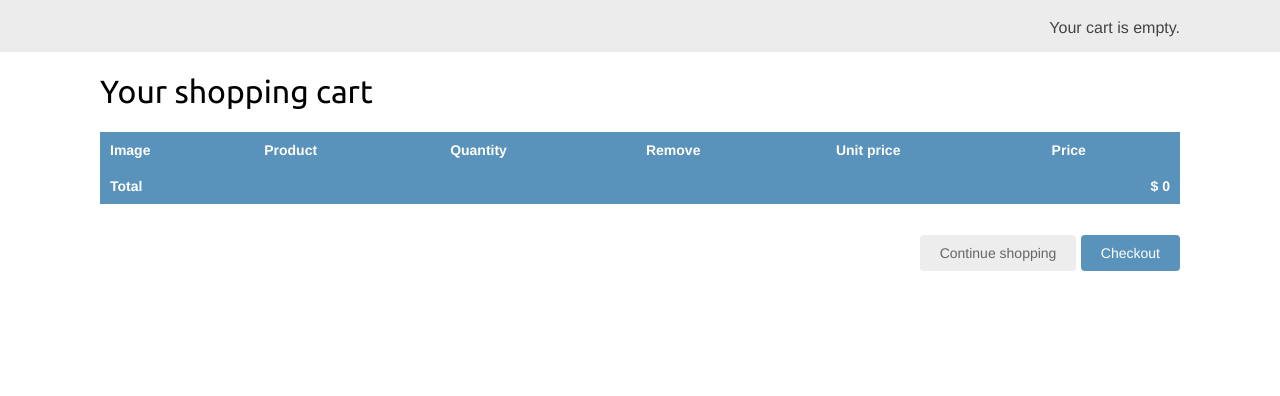
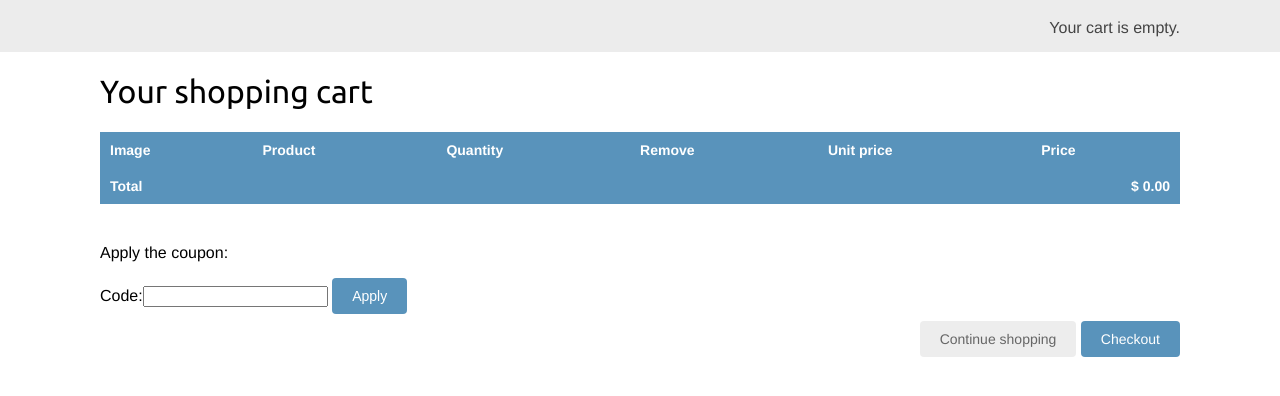
Before and after one commit to erobakiewicz/OnlineShop_Django3, a Django app: page /cart/ in a window 1280 px wide. Shown: the part 46-442 px from the top of the page. Run offline with Django 3.2, Linux system fonts and the light colour scheme; parts of the project's set-up code (start-up, migrations or seed data) failed here and were passed over.

Commit message:
coupon app implemented

```diff
--- a/OnlineShop_Django3/urls.py
+++ b/OnlineShop_Django3/urls.py
@@ -23,6 +23,7 @@ urlpatterns = [
     path('cart/', include('cart.urls', namespace='cart')),
     path('orders/', include('orders.urls', namespace='orders')),
     path('payment/', include('payments.urls', namespace='payment')),
+    path('coupons/', include('coupons.urls', namespace='coupons')),
     path('', include('shop.urls', namespace='shop')),
 
 ]
--- a/cart/cart.py
+++ b/cart/cart.py
@@ -2,6 +2,7 @@ from decimal import Decimal
 
 from django.conf import settings
 
+from coupons.models import Coupon
 from shop.models import Product
 
 
@@ -10,7 +11,6 @@ class Cart(object):
     def __init__(self, request):
         """
         Initialize the cart.
-        :param request:
         """
         self.session = request.session
         cart = self.session.get(settings.CART_SESSION_ID)
@@ -18,14 +18,34 @@ class Cart(object):
             # save an empty cart in the session
             cart = self.session[settings.CART_SESSION_ID] = {}
         self.cart = cart
+        # store the current coupon id
+        self.coupon_id = self.session.get('coupon_id')
+
+    def __iter__(self):
+        """
+        Iterate over the items in the cart and get the products from the database.
+        """
+        product_ids = self.cart.keys()
+        # get the product objects and add them to the cart
+        products = Product.objects.filter(id__in=product_ids)
+        cart = self.cart.copy()
+        for product in products:
+            cart[str(product.id)]['product'] = product
+
+        for item in cart.values():
+            item['price'] = Decimal(item['price'])
+            item['total_price'] = item['price'] * item['quantity']
+            yield item
+
+    def __len__(self):
+        """
+        Count all items in the cart.
+        """
+        return sum(item['quantity'] for item in self.cart.values())
 
     def add(self, product, quantity=1, override_quantity=False):
         """
         Add a product to the cart or update its quantity.
-        :param product:
-        :param quantity:
-        :param override_quantity:
-        :return:
         """
         product_id = str(product.id)
         if product_id not in self.cart:
@@ -44,37 +64,11 @@ class Cart(object):
     def remove(self, product):
         """
         Remove a product from the cart.
-        :param product:
-        :return:
         """
         product_id = str(product.id)
         if product_id in self.cart:
             del self.cart[product_id]
             self.save()
-
-    def __iter__(self):
-        """
-        Iterate over the items in the cart and get the products from the database.
-        :return:
-        """
-        product_ids = self.cart.keys()
-        # get the product objects and add them to the cart
-        products = Product.objects.filter(id__in=product_ids)
-        cart = self.cart.copy()
-        for product in products:
-            cart[str(product.id)]['product'] = product
-
-        for item in cart.values():
-            item['price'] = Decimal(item['price'])
-            item['total_price'] = item['price'] * item['quantity']
-            yield item
-
-    def __len__(self):
-        """
-        Count all items in the cart.
-        :return:
-        """
-        return sum(item['quantity'] for item in self.cart.values())
 
     def get_total_price(self):
         return sum(Decimal(item['price']) * item['quantity'] for item in self.cart.values())
@@ -83,3 +77,21 @@ class Cart(object):
         # remove cart from session
         del self.session[settings.CART_SESSION_ID]
         self.save()
+
+    # coupon/discount methods
+    @property
+    def coupon(self):
+        if self.coupon_id:
+            try:
+                return Coupon.objects.get(id=self.coupon_id)
+            except Coupon.DoesNotExist:
+                pass
+        return None
+
+    def get_discount(self):
+        if self.coupon:
+            return (self.coupon.discount / Decimal(100)) * self.get_total_price()
+        return Decimal(0)
+
+    def get_total_price_after_discount(self):
+        return self.get_total_price() - self.get_discount()
--- a/cart/views.py
+++ b/cart/views.py
@@ -4,7 +4,7 @@ from django.views.decorators.http import require_POST
 from cart.cart import Cart
 from cart.forms import CartAddProductForm
 from shop.models import Product
-
+from coupons.forms import CouponApplyForm
 
 @require_POST
 def cart_add(request, product_id):
@@ -34,4 +34,6 @@ def cart_detail(request):
             'quantity': item['quantity'],
             'override': True
         })
-    return render(request, 'cart/detail.html', {'cart': cart})
+    coupon_apply_form = CouponApplyForm()
+    return render(request, 'cart/detail.html', {'cart': cart,
+                  'coupon_apply_form': coupon_apply_form})
--- a/coupons/forms.py
+++ b/coupons/forms.py
@@ -0,0 +1,5 @@
+from django import forms
+
+
+class CouponApplyForm(forms.Form):
+    code = forms.CharField()
--- /dev/null
+++ b/coupons/urls.py
@@ -0,0 +1,9 @@
+from django.urls import path
+
+from coupons import views
+
+app_name = 'coupons'
+
+urlpatterns = [
+    path('apply/', views.coupon_apply, name='apply'),
+]
--- a/orders/views.py
+++ b/orders/views.py
@@ -39,7 +39,11 @@ def order_create(request):
     if request.method == 'POST':
         form = OrderCreateForm(request.POST)
         if form.is_valid():
-            order = form.save()
+            order = form.save(commit=False)
+            if cart.coupon:
+                order.coupon = cart.coupon
+                order.discount = cart.coupon.discount
+            order.save()
             for item in cart:
                 OrderItem.objects.create(order=order,
                                          product=item['product'],
--- a/templates/admin/orders/order/detail.html
+++ b/templates/admin/orders/order/detail.html
@@ -68,6 +68,10 @@
                     <td class="num">${{ item.get_cost }}</td>
                 </tr>
             {% endfor %}
+            <tr>
+                <td colspan="3">Total discount: {{ order.discount }}% off</td>
+                <td class="num"> - ${{ order.get_discount }}</td>
+            </tr>
             <tr class="total">
                 <td colspan="3">Total</td>
                 <td class="num">${{ order.get_total_cost }}</td>
--- a/templates/cart/detail.html
+++ b/templates/cart/detail.html
@@ -47,13 +47,36 @@
                 </tr>
             {% endwith %}
         {% endfor %}
+        {% if cart.coupon %}
+            <tr class="subtotal">
+                <td>Subtotal</td>
+                <td colspan="4"></td>
+                <td class="num">$ {{ cart.get_total_price | floatformat:2 }}</td>
+            </tr>
+            <tr>
+                <td>
+                    "{{ cart.coupon.code }}" coupon
+                    ({{ cart.coupon.discount }} % off)
+                </td>
+                <td colspan="4"></td>
+                <td class="num neg">
+                    - $ {{ cart.get_discount |floatformat:2 }}
+                </td>
+            </tr>
+        {% endif %}
         <tr class="total">
             <td>Total</td>
             <td colspan="4"></td>
-            <td class="num">$ {{ cart.get_total_price }}</td>
+            <td class="num">$ {{ cart.get_total_price_after_discount|floatformat:2 }}</td>
         </tr>
         </tbody>
     </table>
+    <p>Apply the coupon:</p>
+    <form action="{% url 'coupons:apply' %}" method="post">
+    {{ coupon_apply_form }}
+    <input type="submit" value="Apply">
+    {% csrf_token %}
+    </form>
     <p class="text-right">
         <a href="{% url 'shop:product_list' %}" class="button light">Continue shopping</a>
         <a href="{% url 'orders:order_create' %}" class="button">Checkout</a>
--- a/templates/orders/order/pdf.html
+++ b/templates/orders/order/pdf.html
@@ -14,7 +14,7 @@
     {{ order.address }}<br>
     {{ order.postal_code }}, {{ order.city }}
 </p>
-order.first_name }} {{ order.last_name }}<br>
+{{ order.first_name }} {{ order.last_name }}<br>
 <h3>Items bought</h3>
 <table>
     <thead>
@@ -34,6 +34,10 @@ order.first_name }} {{ order.last_name }}<br>
             <td class="num">${{ item.get_cost }}</td>
         </tr>
     {% endfor %}
+    <tr>
+        <td colspan="3">Total discount: {{ order.discount }}% off</td>
+        <td class="num"> - ${{ order.get_discount }}</td>
+    </tr>
     <tr class="total">
         <td colspan="3">Total</td>
         <td class="num">${{ order.get_total_cost }}</td>
```
Also changed, not shown: coupons/views.py (+22 -2 lines), orders/models.py (+16 -1 lines), templates/orders/order/create.html (+8 -2 lines), orders/migrations/0003_auto_20201201_1128.py (added).
